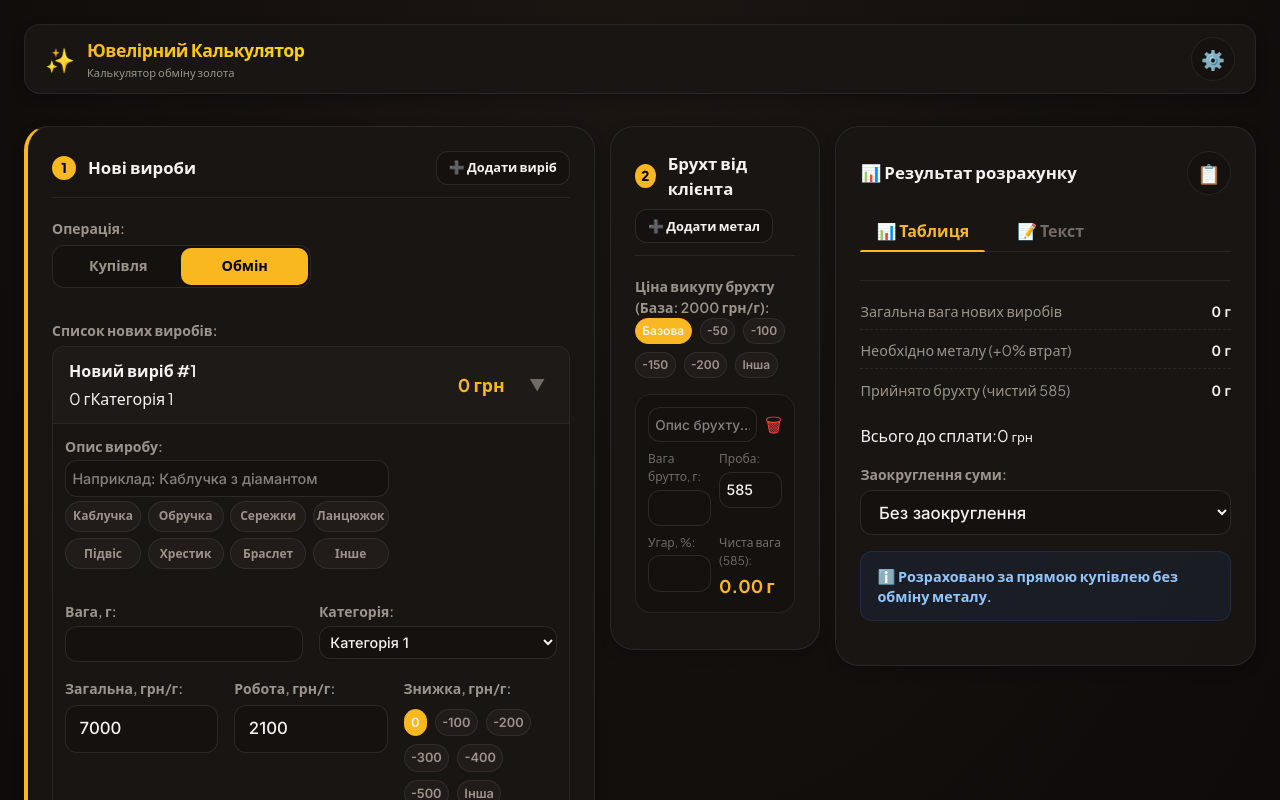
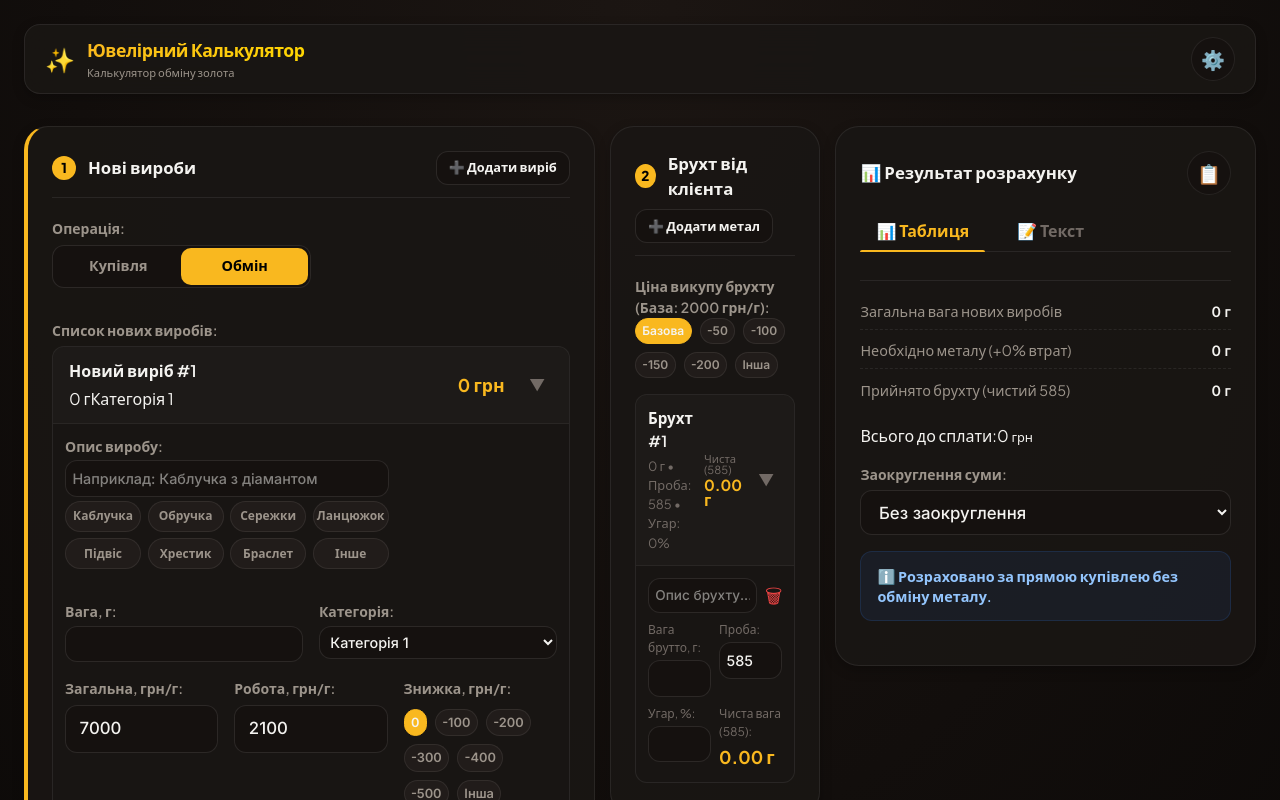
Before and after one commit to Lekmuth/Exchage_calc, a Next.js app: page / in a window 1280 px wide. Shown: the top 800 px of the page. Built offline with nearby package versions, Linux system fonts and the light colour scheme.

Commit message:
feat: Make ScrapRow collapsible with summary header

```diff
--- a/components/ScrapRow.js
+++ b/components/ScrapRow.js
@@ -1,11 +1,30 @@
-import React from 'react';
+import React, { useState } from 'react';
 
 export default function ScrapRow({ item, index, updateItem, removeItem }) {
+  const [expanded, setExpanded] = useState(true);
   const cleanWeight = item.weight * (1 - item.loss / 100) * (item.purity / 585);
 
   return (
-    <div style={{ background: 'var(--input-bg)', padding: '0.75rem', borderRadius: 'var(--border-radius-md)', marginBottom: '0.75rem', border: '1px solid var(--border-color)' }}>
-      <div style={{ display: 'flex', justifyContent: 'space-between', marginBottom: '0.5rem', alignItems: 'center' }}>
+    <div className={`item-card ${expanded ? 'expanded' : ''}`} style={{ marginBottom: '0.5rem' }}>
+      <div className="item-card-header" onClick={() => setExpanded(!expanded)} style={{ padding: '0.75rem' }}>
+        <div className="item-card-summary">
+          <div className="item-card-title" style={{ fontSize: '0.95rem' }}>
+            {item.desc || `Брухт #${index + 1}`}
+          </div>
+          <div className="item-card-meta" style={{ fontSize: '0.8rem', color: 'var(--text-muted)' }}>
+            {item.weight || 0} г • Проба: {item.purity || 585} • Угар: {item.loss || 0}%
+          </div>
+        </div>
+        <div className="item-card-price" style={{ fontSize: '0.95rem', marginRight: '0.5rem', display: 'flex', flexDirection: 'column', alignItems: 'flex-end', gap: '2px' }}>
+          <span style={{ fontSize: '0.7rem', color: 'var(--text-muted)', fontWeight: 'normal', lineHeight: '1' }}>Чиста (585)</span>
+          <span style={{ lineHeight: '1' }}>{(Math.round(cleanWeight * 100) / 100).toFixed(2)} г</span>
+        </div>
+        <div className="item-card-toggle">{expanded ? '▲' : '▼'}</div>
+      </div>
+
+      {expanded && (
+        <div className="item-card-body" style={{ padding: '0.75rem' }}>
+          <div style={{ display: 'flex', justifyContent: 'space-between', marginBottom: '0.5rem', alignItems: 'center' }}>
         <input
           type="text"
           value={item.desc}
@@ -54,7 +73,9 @@ export default function ScrapRow({ item, index, updateItem, removeItem }) {
             {(Math.round(cleanWeight * 100) / 100).toFixed(2)} г
           </div>
         </div>
-      </div>
+        </div>
+        </div>
+      )}
     </div>
   );
 }
```
